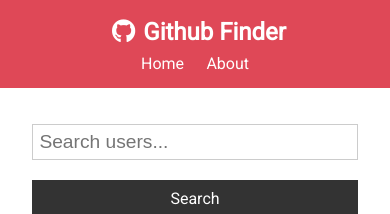
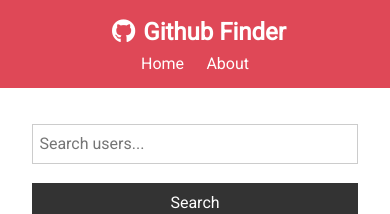
Before and after one commit to graygabrielle/github-finder, a React (Create React App) app: page / in a window 390 px wide. Shown: the top 214 px of the page. Built offline with nearby package versions, Linux system fonts and the light colour scheme; no server answers; the HTML template or start-up script is replaced by a standard one.

Commit message:
fixed text input appearance on iphones

```diff
--- a/src/App.css
+++ b/src/App.css
@@ -334,6 +334,7 @@
 }
 
 input[type="submit"],
+input[type="text"],
 button {
   -webkit-appearance: none;
   border-radius: 0;
--- a/src/components/users/UserItem.js
+++ b/src/components/users/UserItem.js
@@ -2,7 +2,7 @@
 import PropTypes from "prop-types";
 import { Link } from "react-router-dom";
 
-const UserItem = ({ user: { login, avatar_url, html_url } }) => {
+const UserItem = ({ user: { login, avatar_url } }) => {
   return (
     <div className="card text-center">
       <img
```
